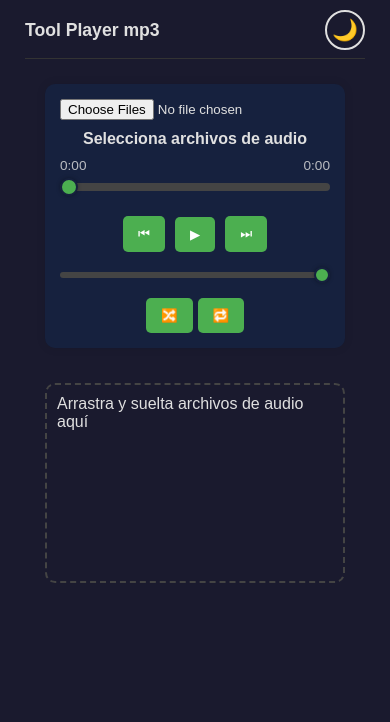
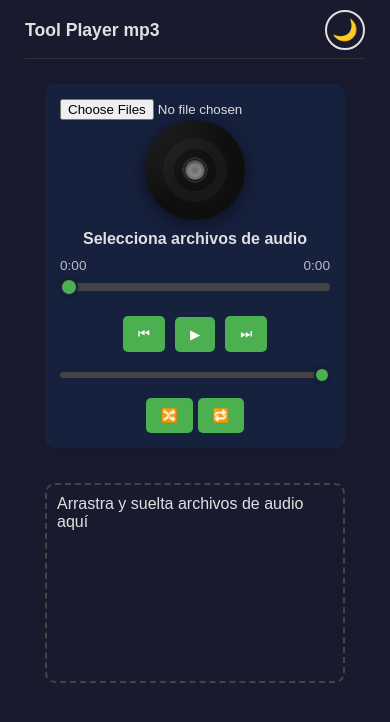
Before and after one commit to atzx/Tool_Reproductor_mp3, a plain HTML site: page index.html in a window 390 px wide. Drawn offline with Linux system fonts and the light colour scheme.

Commit message:
Add spinning vinyl record animation
- CSS vinyl disc with radial gradient grooves
- Spinning animation synced with audio play/pause state
- Shine overlay for realistic vinyl look
- Light mode variant with adjusted colors
- Responsive sizing for mobile viewports

Co-Authored-By: Claude Opus 4.7 <noreply@anthropic.com>

```diff
--- a/index.html
+++ b/index.html
@@ -346,6 +346,82 @@
             to { transform: translateX(100%); opacity: 0; }
         }
 
+        /* Vinyl record effect */
+        .vinyl-container {
+            display: flex;
+            justify-content: center;
+            margin-bottom: 10px;
+        }
+
+        .vinyl {
+            width: 140px;
+            height: 140px;
+            border-radius: 50%;
+            background: radial-gradient(circle at center,
+                #333 0%, #333 8%,
+                #111 8%, #111 15%,
+                #2a2a2a 15%, #2a2a2a 18%,
+                #111 18%, #111 30%,
+                #1a1a1a 30%, #1a1a1a 45%,
+                #111 45%, #111 100%
+            );
+            box-shadow: 0 4px 20px rgba(0,0,0,0.5), inset 0 0 30px rgba(0,0,0,0.3);
+            position: relative;
+            transition: box-shadow 0.3s;
+            flex-shrink: 0;
+        }
+
+        .vinyl::after {
+            content: '';
+            position: absolute;
+            top: 50%;
+            left: 50%;
+            transform: translate(-50%, -50%);
+            width: 20px;
+            height: 20px;
+            border-radius: 50%;
+            background: radial-gradient(circle, #666 0%, #888 40%, #555 100%);
+            box-shadow: inset 0 2px 4px rgba(0,0,0,0.5);
+        }
+
+        .vinyl.spinning {
+            animation: spinVinyl 2s linear infinite;
+        }
+
+        .vinyl.paused {
+            animation-play-state: paused;
+        }
+
+        @keyframes spinVinyl {
+            from { transform: rotate(0deg); }
+            to { transform: rotate(360deg); }
+        }
+
+        /* Vinyl shine overlay */
+        .vinyl::before {
+            content: '';
+            position: absolute;
+            top: 0;
+            left: 0;
+            width: 100%;
+            height: 100%;
+            border-radius: 50%;
+            background: linear-gradient(135deg, rgba(255,255,255,0.08) 0%, transparent 50%);
+            pointer-events: none;
+            z-index: 1;
+        }
+
+        body.light-mode .vinyl {
+            background: radial-gradient(circle at center,
+                #555 0%, #555 8%,
+                #333 8%, #333 15%,
+                #4a4a4a 15%, #4a4a4a 18%,
+                #333 18%, #333 30%,
+                #3a3a3a 30%, #3a3a3a 45%,
+                #333 45%, #333 100%
+            );
+        }
+
         /* Responsive design */
         @media (max-width: 400px) {
             body {
@@ -376,6 +452,11 @@
                 max-width: 300px;
                 box-sizing: border-box;
                 max-height: 300px;
+            }
+
+            .vinyl {
+                width: 100px;
+                height: 100px;
             }
 
             .controls {
@@ -409,6 +490,9 @@
 
     <div class="player-container">
         <input type="file" id="fileInput" accept="audio/*" multiple title="Seleccionar archivos de audio">
+        <div class="vinyl-container">
+            <div class="vinyl paused" id="vinylDisc"></div>
+        </div>
         <div class="current-song" id="currentSong">Selecciona archivos de audio</div>
         <audio id="audioPlayer"></audio>
         <div class="time-info">
@@ -602,15 +686,20 @@
             audioPlayer.volume = e.target.value;
         });
 
-        // Actualizar indicador del botón play al iniciar/pausar desde playTrack
+        // Actualizar indicadores visuales al iniciar/pausar
+        const vinylDisc = document.getElementById('vinylDisc');
+
         audioPlayer.addEventListener('play', () => {
             document.getElementById('playBtn').textContent = '⏸';
             document.getElementById('playBtn').classList.add('playing-indicator');
+            vinylDisc.classList.remove('paused');
+            vinylDisc.classList.add('spinning');
         });
 
         audioPlayer.addEventListener('pause', () => {
             document.getElementById('playBtn').textContent = '▶';
             document.getElementById('playBtn').classList.remove('playing-indicator');
+            vinylDisc.classList.add('paused');
         });
 
         // Final de canción
```
